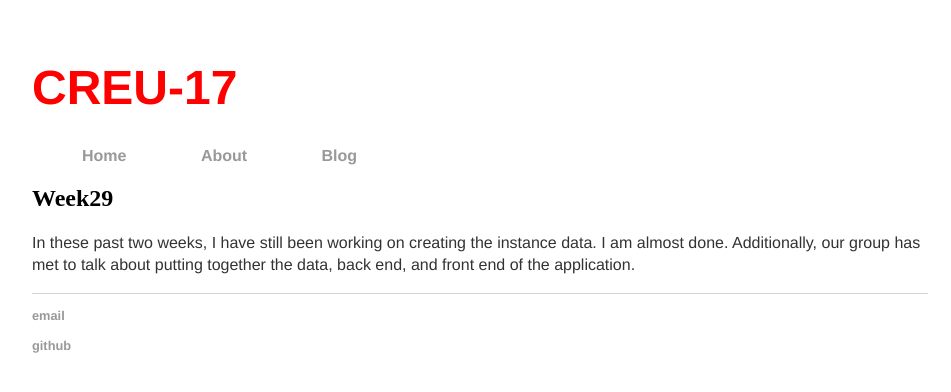
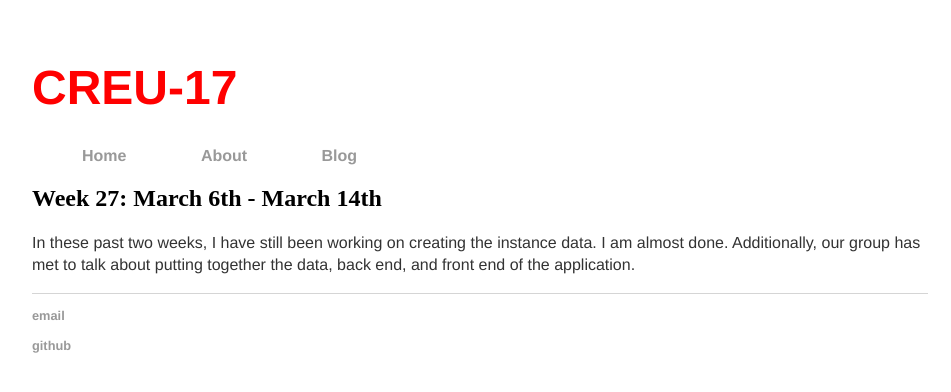
Before and after one commit to maxpaper86/CREU-Poly-17, a Jekyll site: the page built from _posts/2018-03-30-Week29.md, in a window 1280 px wide. Shown: the top 392 px of the page, without its empty margins (160-1111 px from the left). Built offline with Jekyll 4.4.1, drawn with Linux system fonts in a browser that asks for light colours; our own code applies the rules of GitHub Pages for plain Markdown files.

Commit message:
Update 2018-03-30-Week29.md

```diff
--- a/_posts/2018-03-30-Week29.md
+++ b/_posts/2018-03-30-Week29.md
@@ -1 +1,8 @@
+---
+layout: default
+title: "Week 27: March 6th - March 14th"
+date: 2018-03-14
+published: true
+excerpt_separator: <excerpt>
+---
 In these past two weeks, I have still been working on creating the instance data. I am almost done. Additionally, our group has met to talk about putting together the data, back end, and front end of the application.
```
